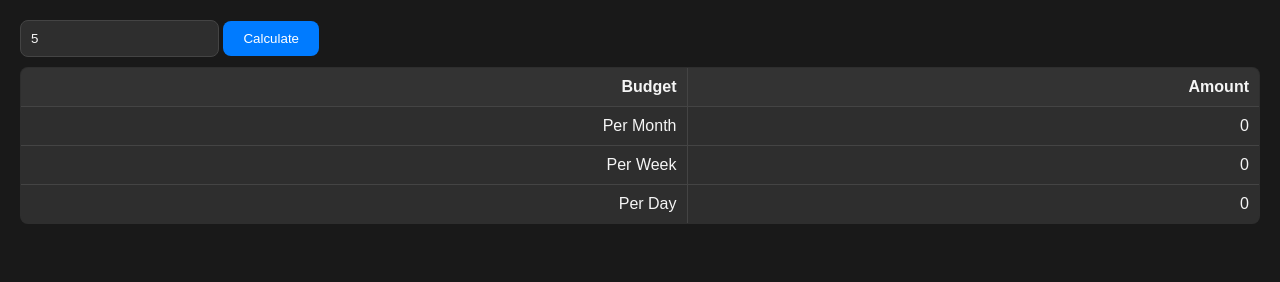
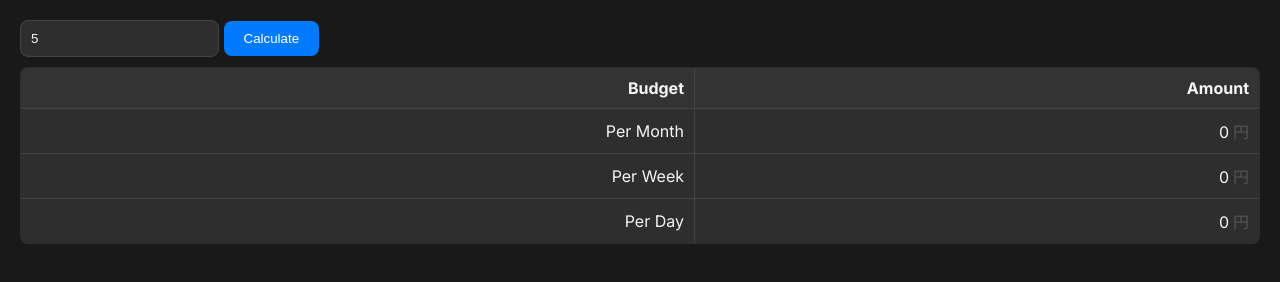
Before and after one commit to akaRyuka/money-calculator-v3, a plain HTML site: page index.html in a window 1280 px wide. Both pictures are taken after typing "5" into the empty fields and a click on the button "Calculate". Drawn offline with Linux system fonts and the light colour scheme.

Commit message:
Update index.html

```diff
--- a/index.html
+++ b/index.html
@@ -5,8 +5,11 @@
     <meta name="viewport" content="width=device-width, initial-scale=1.0">
     <title>Money Division Calculator</title>
     <style>
+        /* Import Inter font from Google Fonts */
+        @import url('https://fonts.googleapis.com/css2?family=Inter:wght@400;500;700&display=swap');
+
         body {
-            font-family: Arial, sans-serif;
+            font-family: 'Inter', sans-serif; /* Use Inter font */
             margin: 20px;
             background-color: #191919; /* Dark background for the page */
             color: #f5f5f5; /* Light text color */
@@ -54,12 +57,19 @@
         button:hover {
             background-color: #0056b3;
         }
+        .yen {
+            color: #555; /* Even darker color for the 円 symbol */
+        }
+        .result {
+            display: inline-block;
+            margin-right: 4px; /* Adds space between the result and yen symbol */
+        }
     </style>
 </head>
 <body>
 
     <div class="input-row">
-        <input type="number" id="moneyInput" placeholder="Enter amount" />
+        <input type="number" id="moneyInput" placeholder="Enter amount in JPY" />
         <button onclick="calculateDivisions()">Calculate</button>
     </div>
 
@@ -73,20 +83,24 @@
         <tbody>
             <tr>
                 <td>Per Month</td>
-                <td id="monthlyResult">0</td>
+                <td id="monthlyResult"><span class="result">0</span><span class="yen">円</span></td>
             </tr>
             <tr>
                 <td>Per Week</td>
-                <td id="weeklyResult">0</td>
+                <td id="weeklyResult"><span class="result">0</span><span class="yen">円</span></td>
             </tr>
             <tr>
                 <td>Per Day</td>
-                <td id="dailyResult">0</td>
+                <td id="dailyResult"><span class="result">0</span><span class="yen">円</span></td>
             </tr>
         </tbody>
     </table>
 
     <script>
+        function formatNumber(num) {
+            return num.toLocaleString(); // Adds thousand separators
+        }
+
         function calculateDivisions() {
             const inputAmount = parseFloat(document.getElementById('moneyInput').value);
             if (isNaN(inputAmount) || inputAmount <= 0) {
@@ -98,9 +112,9 @@
             const perWeek = Math.floor(inputAmount / 52);
             const perDay = Math.floor(inputAmount / 365);
 
-            document.getElementById('monthlyResult').innerText = perMonth;
-            document.getElementById('weeklyResult').innerText = perWeek;
-            document.getElementById('dailyResult').innerText = perDay;
+            document.getElementById('monthlyResult').innerHTML = '<span class="result">' + formatNumber(perMonth) + '</span><span class="yen">円</span>';
+            document.getElementById('weeklyResult').innerHTML = '<span class="result">' + formatNumber(perWeek) + '</span><span class="yen">円</span>';
+            document.getElementById('dailyResult').innerHTML = '<span class="result">' + formatNumber(perDay) + '</span><span class="yen">円</span>';
         }
     </script>
 
```
